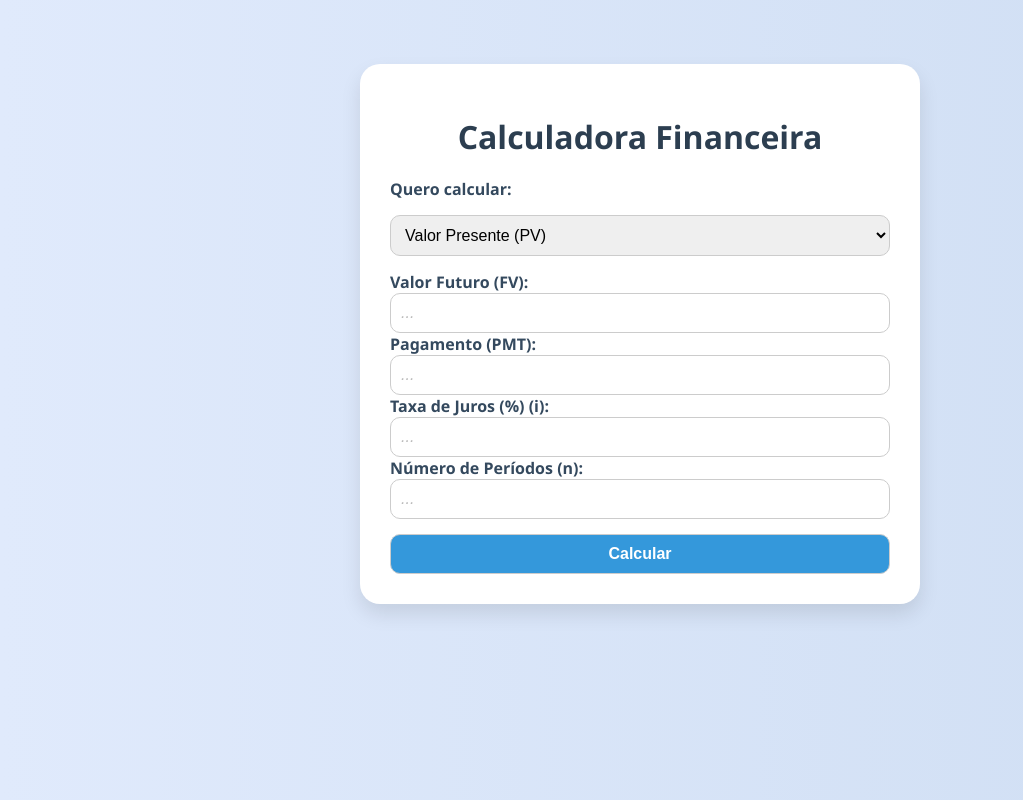
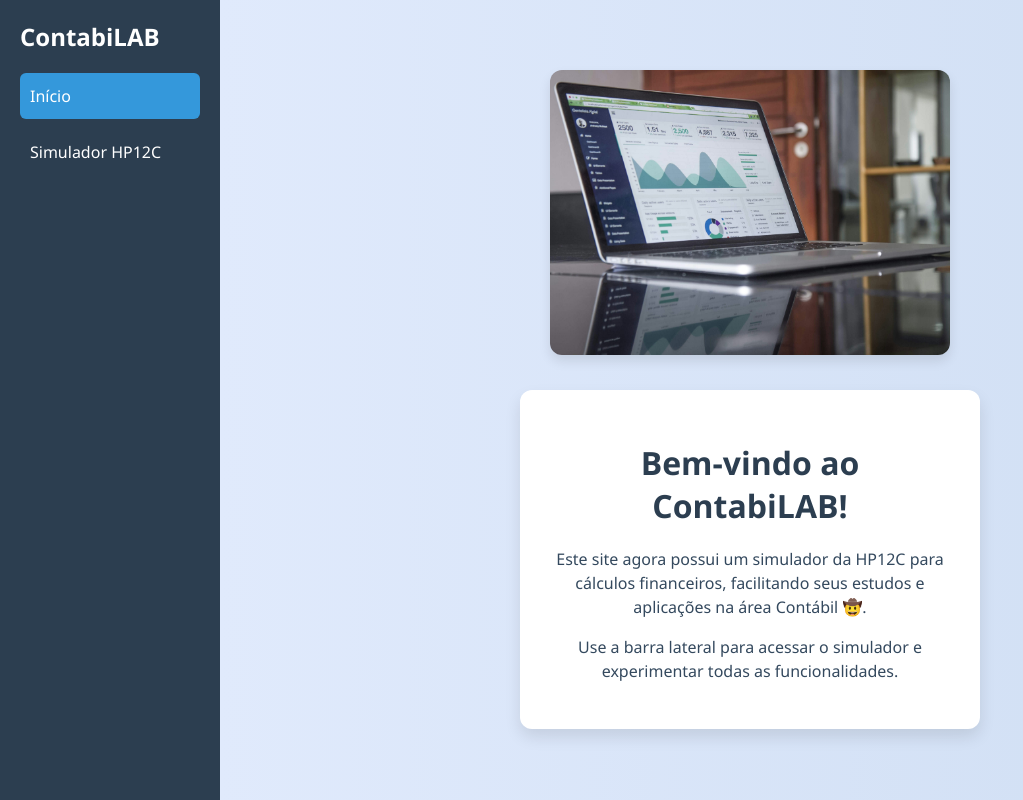
Before and after one commit to danilo-cavalheiro/ContabiLAB, a Flask app: page / in a window 1280 px wide. Shown: the whole page, without its empty margins (0-1023 px from the left). Run offline with Flask 3, Linux system fonts and the light colour scheme.

Commit message:
Versão com página inicial e barra lateral funcional

```diff
--- a/app.py
+++ b/app.py
@@ -4,33 +4,38 @@
 
 app = Flask(__name__)
 
-# Configurar locale para português do Brasil
+# Configurar locale para pt_BR
 try:
     locale.setlocale(locale.LC_ALL, 'pt_BR.UTF-8')
 except locale.Error:
-    # Se no Windows ou sistema não reconhecer pt_BR.UTF-8, tentar outro padrão
     locale.setlocale(locale.LC_ALL, '')
 
 
-@app.route("/", methods=["GET", "POST"])
-def index():
+def to_float_zero(s):
+    s = s.replace(',', '.') if s else ''
+    try:
+        return float(s) if s else 0.0
+    except:
+        return 0.0
+
+
+def format_brl(value, decimals=2):
+    try:
+        return locale.format_string(f"%.{decimals}f", value, grouping=True)
+    except:
+        return f"{value:,.2f}".replace(",", "X").replace(".", ",").replace("X", ".")
+
+
+@app.route("/")
+def home():
+    return render_template("index.html")
+
+
+@app.route("/calculadora", methods=["GET", "POST"])
+def calculadora():
     resultado = None
     pv = fv = pmt = i = n = 0.0
-    calc_what = "pv"  # padrão
-
-    def to_float_zero(s):
-        s = s.replace(',', '.') if s else ''
-        try:
-            return float(s) if s else 0.0
-        except:
-            return 0.0
-
-    def format_brl(value, decimals=2):
-        try:
-            return locale.format_string(f"%.{decimals}f", value, grouping=True)
-        except:
-            # fallback simples
-            return f"{value:,.2f}".replace(",", "X").replace(".", ",").replace("X", ".")
+    calc_what = "pv"
 
     if request.method == "POST":
         calc_what = request.form.get('calc_what', 'pv')
@@ -38,8 +43,7 @@
         pv = to_float_zero(request.form.get('pv', ''))
         fv = to_float_zero(request.form.get('fv', ''))
         pmt = to_float_zero(request.form.get('pmt', ''))
-        i = to_float_zero(request.form.get('i', '')) / \
-            100  # converte para decimal
+        i = to_float_zero(request.form.get('i', '')) / 100
         n = to_float_zero(request.form.get('n', ''))
 
         if i is None:
@@ -107,11 +111,10 @@
         if v is None or v == 0:
             return ""
         if isinstance(v, float):
-            # Formatar para string no padrão brasileiro
             return format_brl(v, 4 if calc_what in ['i', 'n'] else 2)
         return str(v)
 
-    return render_template("index.html",
+    return render_template("calculadora.html",
                            resultado=resultado,
                            pv=to_str_or_blank(pv),
                            fv=to_str_or_blank(fv),
--- /dev/null
+++ b/templates/base.html
@@ -0,0 +1,64 @@
+<!DOCTYPE html>
+<html lang="pt-BR">
+
+<head>
+    <meta charset="UTF-8" />
+    <meta name="viewport" content="width=device-width, initial-scale=1" />
+    <title>{% block title %}Contabilab{% endblock %}</title>
+    <style>
+        body {
+            margin: 0;
+            font-family: 'Segoe UI', Tahoma, Geneva, Verdana, sans-serif;
+            display: flex;
+            height: 100vh;
+        }
+
+        nav.sidebar {
+            background: #2c3e50;
+            color: white;
+            width: 220px;
+            padding: 20px;
+            box-sizing: border-box;
+        }
+
+        nav.sidebar h2 {
+            margin-top: 0;
+            margin-bottom: 20px;
+        }
+
+        nav.sidebar a {
+            display: block;
+            color: white;
+            text-decoration: none;
+            padding: 12px 10px;
+            border-radius: 6px;
+            margin-bottom: 10px;
+            transition: background-color 0.3s;
+        }
+
+        nav.sidebar a:hover,
+        nav.sidebar a.active {
+            background-color: #3498db;
+        }
+
+        main.content {
+            flex-grow: 1;
+            padding: 30px;
+            overflow-y: auto;
+            background: linear-gradient(to right, #e0eafc, #cfdef3);
+        }
+    </style>
+</head>
+
+<body>
+    <nav class="sidebar">
+        <h2>ContabiLAB</h2>
+        <a href="/" class="{% if request.path == '/' %}active{% endif %}">Início</a>
+        <a href="/calculadora" class="{% if request.path == '/calculadora' %}active{% endif %}">Simulador HP12C</a>
+    </nav>
+    <main class="content">
+        {% block content %}{% endblock %}
+    </main>
+</body>
+
+</html>
--- a/templates/index.html
+++ b/templates/index.html
@@ -1,24 +1,41 @@
-<!DOCTYPE html>
-<html lang="pt-BR">
+{% extends "base.html" %}
+{% block title %}Início - ContabiLAB{% endblock %}
+{% block content %}
 
-<head>
-    <meta charset="UTF-8" />
-    <title>Calculadora Financeira</title>
+<div class="page-header">
+    <img src="{{ url_for('static', filename='img/header-image.jpg') }}" alt="Contabilab" />
+</div>
+
+<div class="container">
+    <h1>Bem-vindo ao ContabiLAB!</h1>
+    <p>Este site agora possui um simulador da HP12C para cálculos financeiros, facilitando seus estudos e aplicações na
+        área Contábil 🤠.
+    </p>
+    <p>Use a barra lateral para acessar o simulador e experimentar todas as funcionalidades.</p>
+</div>
+
 <style>
-        body {
-            font-family: 'Segoe UI', Tahoma, Geneva, Verdana, sans-serif;
-            background: linear-gradient(to right, #e0eafc, #cfdef3);
-            margin: 0;
-            padding: 0;
+    .page-header {
+        max-width: 400px;
+        width: 100%;
+        margin: 40px auto 0;
+        text-align: center;
+    }
+
+    .page-header img {
+        max-width: 100%;
+        height: auto;
+        border-radius: 12px;
+        box-shadow: 0 6px 12px rgba(0, 0, 0, 0.1);
     }
 
     .container {
-            max-width: 500px;
+        max-width: 400px;
         background-color: white;
-            margin: 5% auto;
+        margin: 30px auto 60px;
         padding: 30px;
-            border-radius: 20px;
-            box-shadow: 0 10px 20px rgba(0, 0, 0, 0.1);
+        border-radius: 12px;
+        box-shadow: 0 8px 16px rgba(0, 0, 0, 0.1);
         text-align: center;
     }
 
@@ -27,118 +44,11 @@
         margin-bottom: 20px;
     }
 
-        form {
-            display: flex;
-            flex-direction: column;
-            gap: 15px;
-        }
-
-        label {
-            text-align: left;
-            font-weight: 600;
+    p {
         color: #34495e;
-        }
-
-        input,
-        select,
-        button {
-            padding: 10px;
         font-size: 16px;
-            border-radius: 10px;
-            border: 1px solid #ccc;
-            width: 100%;
-            box-sizing: border-box;
-        }
-
-        input::placeholder {
-            color: #bbb;
-            font-style: italic;
-        }
-
-        button {
-            background-color: #3498db;
-            color: white;
-            cursor: pointer;
-            transition: background-color 0.3s ease;
-            font-weight: 700;
-        }
-
-        button:hover {
-            background-color: #2980b9;
-        }
-
-        .resultado {
-            margin-top: 20px;
-            background-color: #dff0d8;
-            padding: 15px;
-            border-radius: 10px;
-            color: #3c763d;
-            font-size: 20px;
-            font-weight: 700;
+        line-height: 1.5;
     }
 </style>
-</head>
 
-<body>
-    <div class="container">
-        <h1>Calculadora Financeira</h1>
-
-        {% if resultado %}
-        <div class="resultado">{{ resultado }}</div>
-        {% endif %}
-
-        <form method="POST" id="calcForm">
-            <label for="calc_what">Quero calcular:</label>
-            <select id="calc_what" name="calc_what" onchange="updateInputs()">
-                <option value="pv" {% if calc_what=='pv' %}selected{% endif %}>Valor Presente (PV)</option>
-                <option value="fv" {% if calc_what=='fv' %}selected{% endif %}>Valor Futuro (FV)</option>
-                <option value="pmt" {% if calc_what=='pmt' %}selected{% endif %}>Pagamento (PMT)</option>
-                <option value="i" {% if calc_what=='i' %}selected{% endif %}>Taxa de Juros (i)</option>
-                <option value="n" {% if calc_what=='n' %}selected{% endif %}>Número de Períodos (n)</option>
-            </select>
-
-            <div>
-                <label id="label-pv" for="pv">Valor Presente (PV):</label>
-                <input type="text" id="pv" name="pv" value="{{ pv }}" placeholder="..." />
-
-                <label id="label-fv" for="fv">Valor Futuro (FV):</label>
-                <input type="text" id="fv" name="fv" value="{{ fv }}" placeholder="..." />
-
-                <label id="label-pmt" for="pmt">Pagamento (PMT):</label>
-                <input type="text" id="pmt" name="pmt" value="{{ pmt }}" placeholder="..." />
-
-                <label id="label-i" for="i">Taxa de Juros (%) (i):</label>
-                <input type="text" id="i" name="i" value="{{ i }}" placeholder="..." />
-
-                <label id="label-n" for="n">Número de Períodos (n):</label>
-                <input type="text" id="n" name="n" value="{{ n }}" placeholder="..." />
-            </div>
-
-            <button type="submit">Calcular</button>
-        </form>
-    </div>
-
-    <script>
-        function updateInputs() {
-            const calcWhat = document.getElementById('calc_what').value;
-            const fields = ['pv', 'fv', 'pmt', 'i', 'n'];
-
-            fields.forEach(field => {
-                const label = document.getElementById('label-' + field);
-                const input = document.getElementById(field);
-                if (field === calcWhat) {
-                    label.style.display = 'none';
-                    input.style.display = 'none';
-                    input.value = '';
-                } else {
-                    label.style.display = 'block';
-                    input.style.display = 'block';
-                }
-            });
-        }
-
-        window.onload = updateInputs;
-    </script>
-</body>
-
-</html>
+{% endblock %}
```
Also changed, not shown: templates/calculadora.html (added, +117 -0 lines), static/img/header-image.jpg (added). Lines whose indentation alone changed are shown as unchanged.
